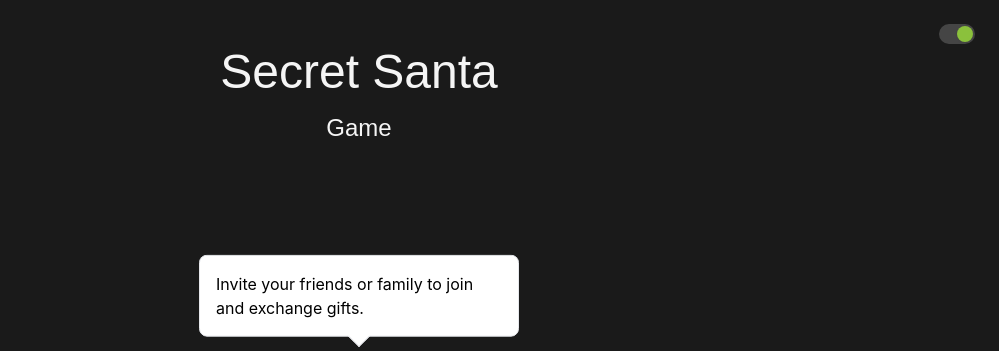
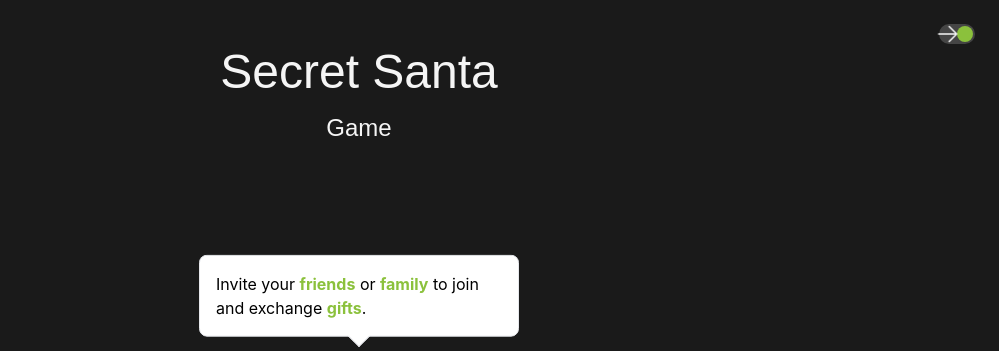
Before and after one commit to josempineiro/secret-santa, a Next.js app: page / in a window 1280 px wide. Shown: the top 351 px of the page, without its empty margins (281-1280 px from the left). Built offline with nearby package versions, Linux system fonts and the light colour scheme; a web font is replaced by a local one.

Commit message:
Improve UX/UI

```diff
--- a/components/ModeSwitcher.tsx
+++ b/components/ModeSwitcher.tsx
@@ -5,12 +5,29 @@ import { useAppContext } from "context/AppContext";
 const ModeSwitcher = () => {
   const { mode, toggleMode } = useAppContext();
   return (
+    <>
       <Switch
         value={mode === "dark"}
         onChange={(value) => {
           toggleMode();
         }}
       />
+      <div className="absolute top-1/2 -left-4 left-1/2 -translate-x-full -translate-y-1/2">
+        <svg
+          className="w-6 h-6 animate-move-x fill-dark dark:fill-light stroke-dark dark:stroke-light"
+          xmlns="http://www.w3.org/2000/svg"
+          fill="none"
+          viewBox="0 0 24 24"
+          strokeWidth={1.5}
+        >
+          <path
+            strokeLinecap="round"
+            strokeLinejoin="round"
+            d="M13.5 4.5L21 12m0 0l-7.5 7.5M21 12H3"
+          />
+        </svg>
+      </div>
+    </>
   );
 };
 
--- a/components/SecretSantaWizard.tsx
+++ b/components/SecretSantaWizard.tsx
@@ -221,11 +221,11 @@ export default function SecretSantaWizard({
       className={cn(["w-full h-full flex flex-col gap-4"])}
       onSubmit={handleSubmit}
     >
-      <div className={cn(["flex px-4"])}>
+      <div className={cn(["flex px-4 pt-20"])}>
         <Assistant
           message={steps[activeStep].description}
           messagePosition="right"
-          className={"self-start py-16"}
+          className={"self-start "}
           variant={
             steps[activeStep].id === "password" ? "eyes-closed" : "default"
           }
--- a/pages/index.tsx
+++ b/pages/index.tsx
@@ -60,7 +60,7 @@ export default function Home() {
               delay: 0.33,
             }}
           >
-            <Assistant message="Invite your friends or family to join and exchange gifts." />
+            <Assistant message="Invite your <b class='text-santa dark:text-grinch'>friends</b> or <b class='text-santa dark:text-grinch'>family</b> to join and exchange <b class='text-santa dark:text-grinch'>gifts</b>." />
           </motion.div>
         </AnimatePresence>
         <AnimatePresence>
```
Lines whose indentation alone changed are shown as unchanged.
